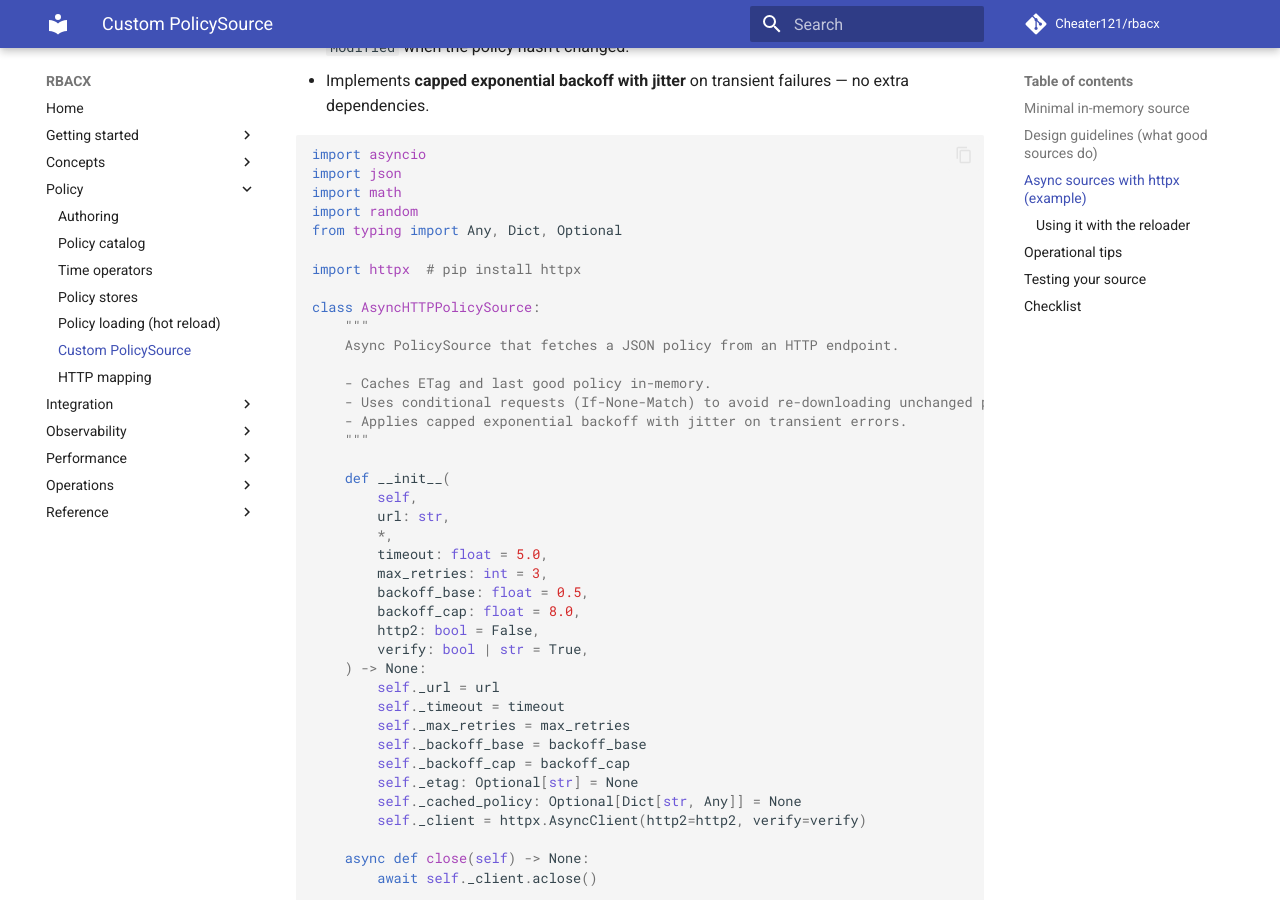
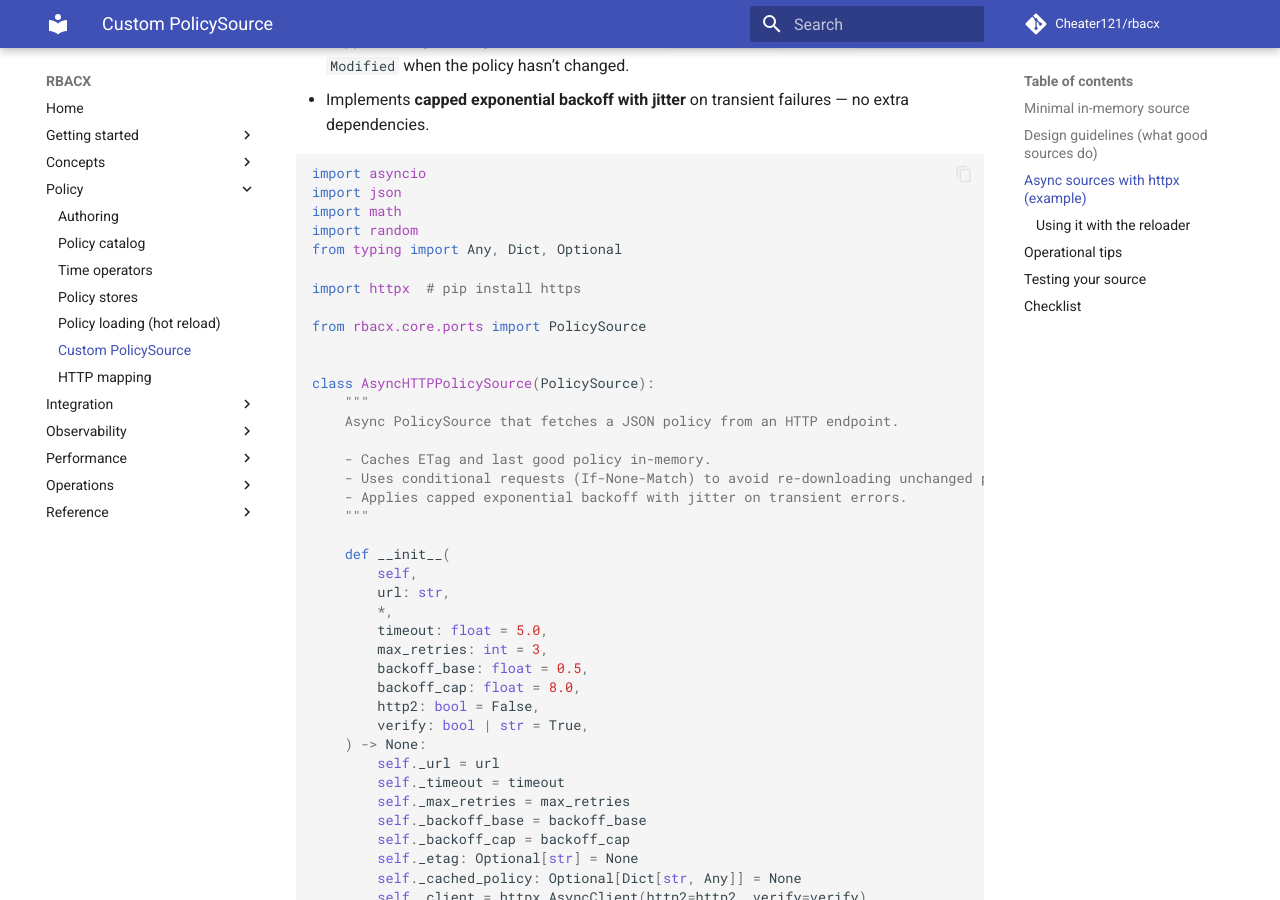
Before and after one commit to Cheater121/rbacx, an MkDocs documentation site: the page built from docs/custom_policy_source.md, in a window 1280 px wide and 900 px high, scrolled down 2097 px. Built offline with MkDocs 1.6.1 and Material for MkDocs 9.7.7, drawn with Linux system fonts in a browser that asks for light colours; comment, search, counter and statistics services are not loaded; some of the changed text lies outside the part shown.

Commit message:
Update custom_policy_source.md (add reference to ports)

````diff
--- a/docs/custom_policy_source.md
+++ b/docs/custom_policy_source.md
@@ -17,8 +17,9 @@ class PolicySource(Protocol):
 ```python
 from typing import Any, Dict, Optional
 from rbacx import HotReloader, Guard
+from rbacx.core.ports import PolicySource
 
-class MemorySource:
+class MemorySource(PolicySource):
     def __init__(self, policy: Dict[str, Any], etag: str = "v1"):
         self._policy = policy
         self._etag = etag
@@ -88,9 +89,12 @@ import math
 import random
 from typing import Any, Dict, Optional
 
-import httpx  # pip install httpx
+import httpx  # pip install https
 
-class AsyncHTTPPolicySource:
+from rbacx.core.ports import PolicySource
+
+
+class AsyncHTTPPolicySource(PolicySource):
     """
     Async PolicySource that fetches a JSON policy from an HTTP endpoint.
 
````
